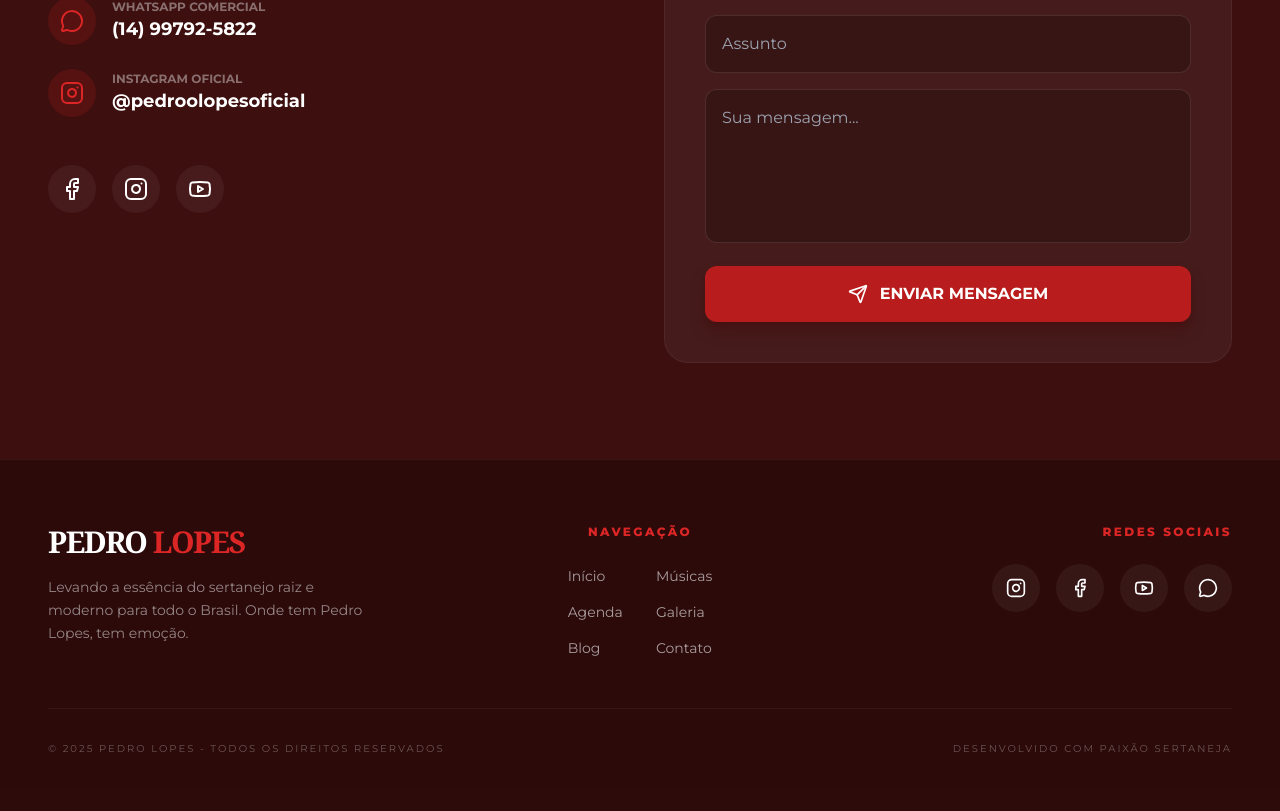
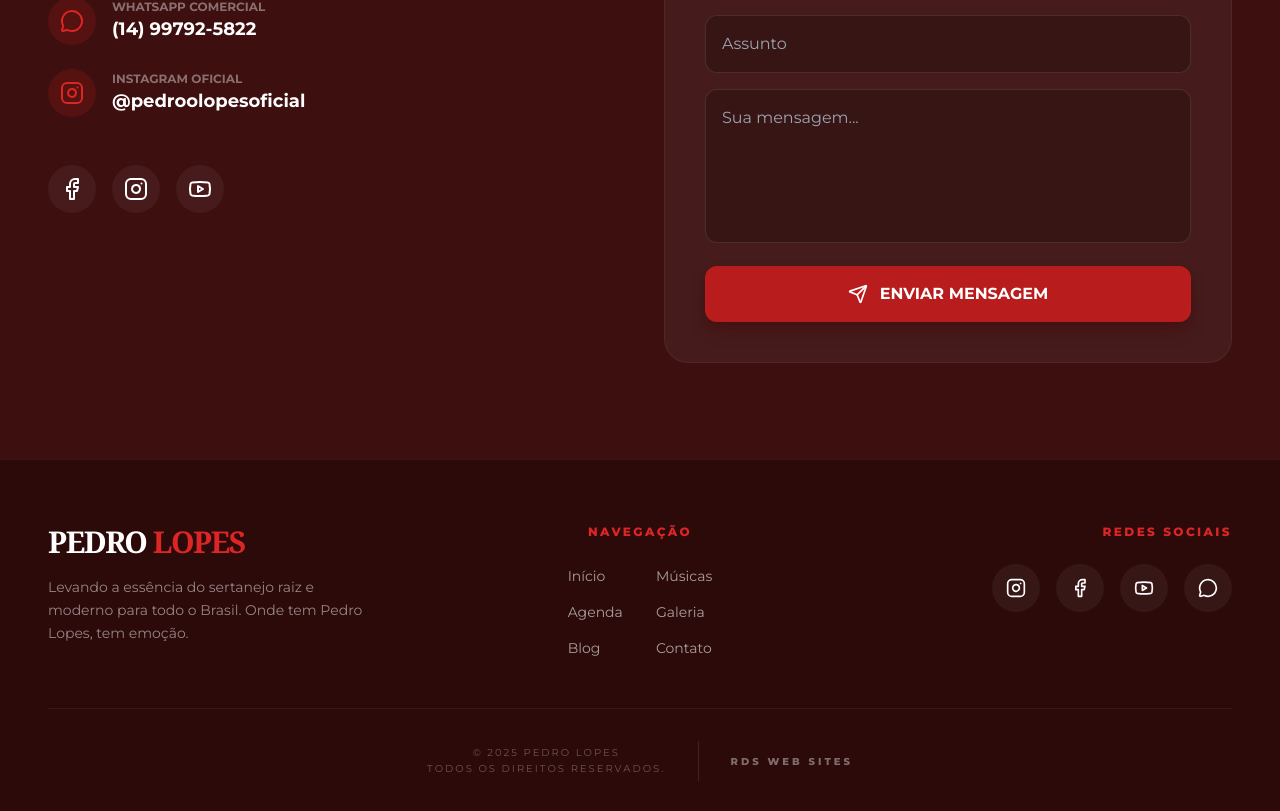
Before and after one commit to Rogeriobg/pedro-lopes, a React (Vite) app: page / in a window 1280 px wide. Shown: the part 2394-3205 px from the top of the page. Before the commit the page ends 3182 px from the top, so only its background shows below. Built offline with nearby package versions, Linux system fonts and the light colour scheme; no server answers.

Commit message:
footer correto

```diff
--- a/src/components/Footer.tsx
+++ b/src/components/Footer.tsx
@@ -99,14 +99,29 @@ const Footer: React.FC = () => {
           </div>
         </div>
 
-        {/* Rodapé Final */}
-        <div className="pt-8 border-t border-white/5 flex flex-col md:flex-row justify-between items-center gap-4">
-          <p className="text-[10px] text-white/30 uppercase tracking-[0.2em]">
-            © 2025 PEDRO LOPES - Todos os direitos reservados
-          </p>
-          <p className="text-[10px] text-white/30 uppercase tracking-[0.2em]">
-            Desenvolvido com Paixão Sertaneja
-          </p>
+        {/* Rodapé Final Centralizado com Barra Vertical */}
+        <div className="pt-8 border-t border-white/5 flex flex-col md:flex-row justify-center items-center gap-8">
+          {/* Direitos Autorais (Esquerda do Centro) */}
+          <div className="flex flex-col items-center text-[10px] text-white/30 uppercase tracking-[0.2em] text-center min-w-fit leading-relaxed">
+            <span>© 2025 PEDRO LOPES</span>
+            <span>Todos os direitos reservados.</span>
+          </div>
+
+          {/* Barra Vertical de Separação (Aparece apenas em Desktop) */}
+          <div className="hidden md:block w-px h-10 bg-white/10"></div>
+
+          {/* Separador Horizontal Pequeno (Aparece apenas em Mobile) */}
+          <div className="md:hidden h-px w-12 bg-white/10"></div>
+
+          {/* Créditos (Direita do Centro) - Clicável para WhatsApp */}
+          <a
+            href="https://wa.me/5514996875174"
+            target="_blank"
+            rel="noopener noreferrer"
+            className="text-[10px] text-white/40 font-black uppercase tracking-[0.3em] text-center hover:text-red-500 transition-colors duration-300"
+          >
+            RDS Web sites
+          </a>
         </div>
       </div>
     </footer>
```
